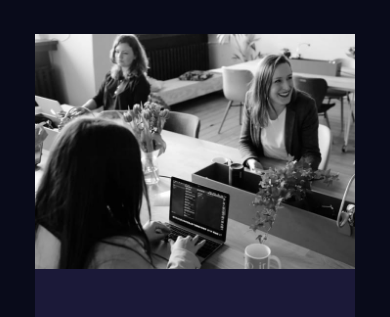
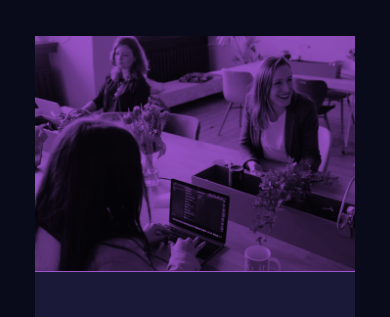
Before and after one commit to Frontend-Mentor-Projects-Daniel/stats-preview-card, a website: page index.html in a window 390 px wide. Shown: the top 317 px of the page. Drawn offline with Linux system fonts and the light colour scheme.

Commit message:
finish mobile design

```diff
--- a/index.html
+++ b/index.html
@@ -69,8 +69,10 @@
         </div>
 
         <!-- IMAGE -->
+        <!-- an exact height was required here -->
         <div
-          class="bg-stats-image-mobile bg-contain w-full h-60 bg-no-repeat"
+          style="height: 14.7rem"
+          class="bg-stats-image-mobile bg-contain bg-softViolet bg-blend-multiply bg-no-repeat w-full opacity-90"
         ></div>
       </div>
     </main>
```
Also changed, not shown: develop/css/main.css.
